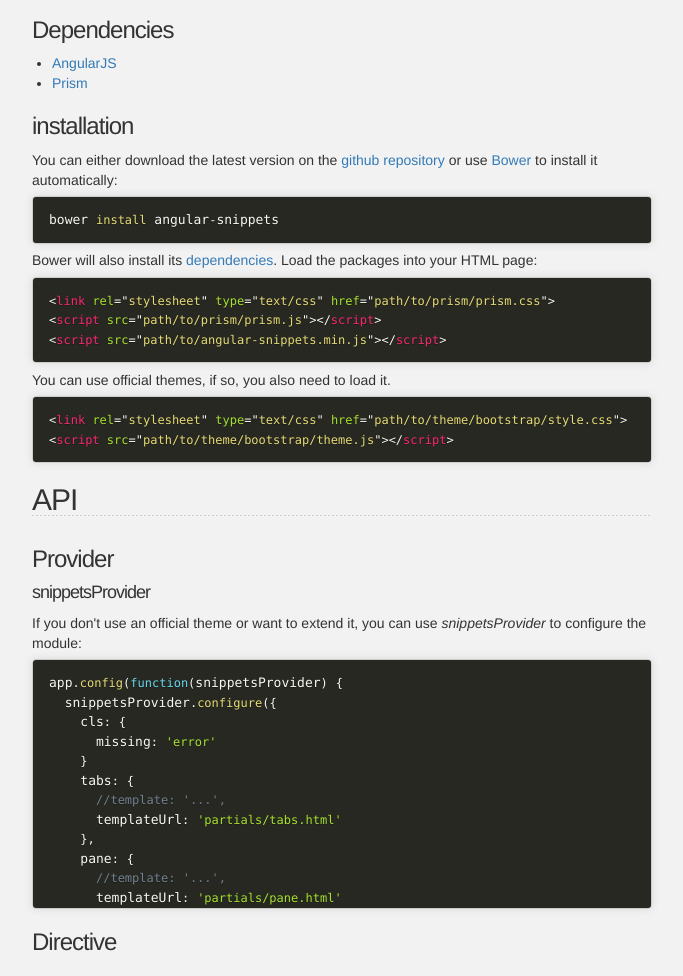
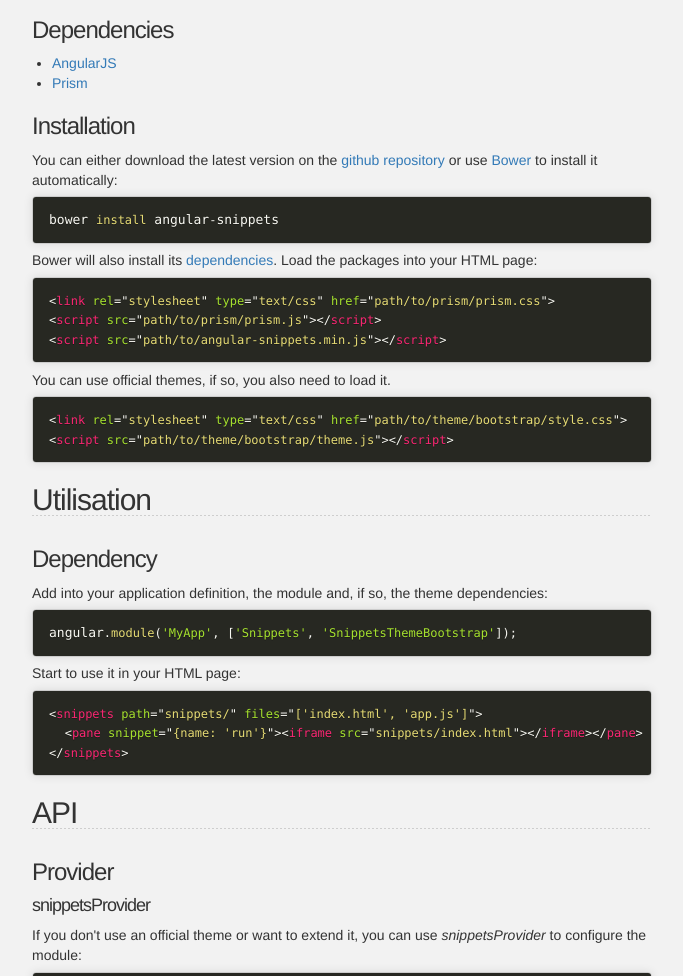
Before and after one commit to jbdemonte/angular-snippets, a plain HTML site: page index.html in a window 1280 px wide. Shown: the part 857-1833 px from the top of the page, without its empty margins (298-981 px from the left). Drawn offline with nearby package versions, Linux system fonts and the light colour scheme; no server answers.

Commit message:
Add Utilisation

```diff
--- a/index.html
+++ b/index.html
@@ -72,7 +72,7 @@
           <li><a href="http://angularjs.org">AngularJS</a></li>
           <li><a href="http://prismjs.com/">Prism</a></li>
         </ul>
-        <h3>installation</h3>
+        <h3>Installation</h3>
         You can either download the latest version on the <a href="https://github.com/jbdemonte/angular-snippets">github repository</a> or use <a href="http://bower.io/">Bower</a> to install it automatically:
         <pre><code class="language-bash">bower install angular-snippets</code></pre>
         Bower will also install its <a href="#dependencies">dependencies</a>.
@@ -88,6 +88,16 @@
 &lt;link rel="stylesheet" type="text/css" href="path/to/theme/bootstrap/style.css"&gt;
 &lt;script src="path/to/theme/bootstrap/theme.js"&gt;&lt;/script&gt;</code></pre>
 
+        <h2>Utilisation</h2>
+        <h3>Dependency</h3>
+        Add into your application definition, the module and, if so, the theme dependencies:
+        <pre><code class="language-javascript">angular.module('MyApp', ['Snippets', 'SnippetsThemeBootstrap']);</code></pre>
+
+        Start to use it in your HTML page:
+        <pre><code class="language-markup">
+&lt;snippets path="snippets/" files="['index.html', 'app.js']"&gt;
+  &lt;pane snippet="{name: 'run'}"&gt;&lt;iframe src="snippets/index.html"&gt;&lt;/iframe&gt;&lt;/pane&gt;
+&lt;/snippets&gt;</code></pre>
 
         <h2>API</h2>
         <h3>Provider</h3>
@@ -108,8 +118,7 @@ app.config(function(snippetsProvider) {
       templateUrl: 'partials/pane.html'
     }
   });
-});
-        </code></pre>
+});</code></pre>
 
         <h3>Directive</h3>
         <h3>snippets</h3>
```
